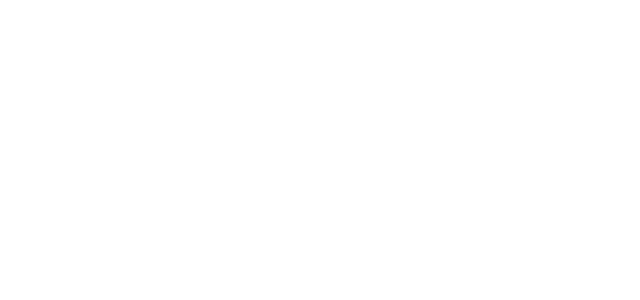
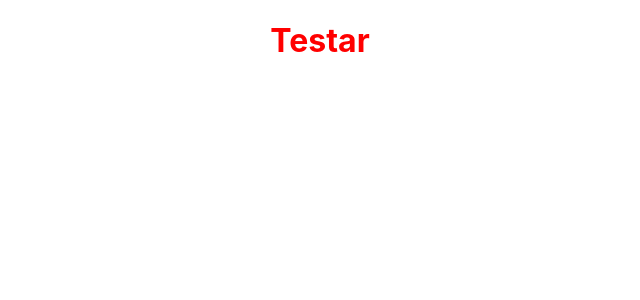
Before and after one commit to itisalbin/kollektiva-react, a React (Create React App) app: page / in a window 1280 px wide. Shown: the top 300 px of the page, without its empty margins (320-960 px from the left). Built offline with nearby package versions, Linux system fonts and the light colour scheme.

Commit message:
Sass installed

```diff
--- a/package.json
+++ b/package.json
@@ -9,6 +9,7 @@
     "react": "^17.0.2",
     "react-dom": "^17.0.2",
     "react-scripts": "5.0.0",
+    "sass": "^1.49.9",
     "web-vitals": "^2.1.4"
   },
   "scripts": {
--- a/src/App.js
+++ b/src/App.js
@@ -1,7 +1,11 @@
-import "./App.css";
+import "./App.scss";
 
 function App() {
-  return <div className="App"></div>;
+  return <div className="App">
+<div className="hej">
+<h1>Testar</h1>
+</div>
+  </div>;
 }
 
 export default App;
--- a/src/App.css
+++ b/src/App.scss
@@ -28,6 +28,12 @@
   color: #61dafb;
 }
 
+.hej{
+  h1{
+    color: red;
+  }
+}
+
 @keyframes App-logo-spin {
   from {
     transform: rotate(0deg);
```
Also changed, not shown: src/components /Button/index.css (deleted), src/components /Button/index.scss (added), 1 other file (tests, documents, lock files or other folders).
